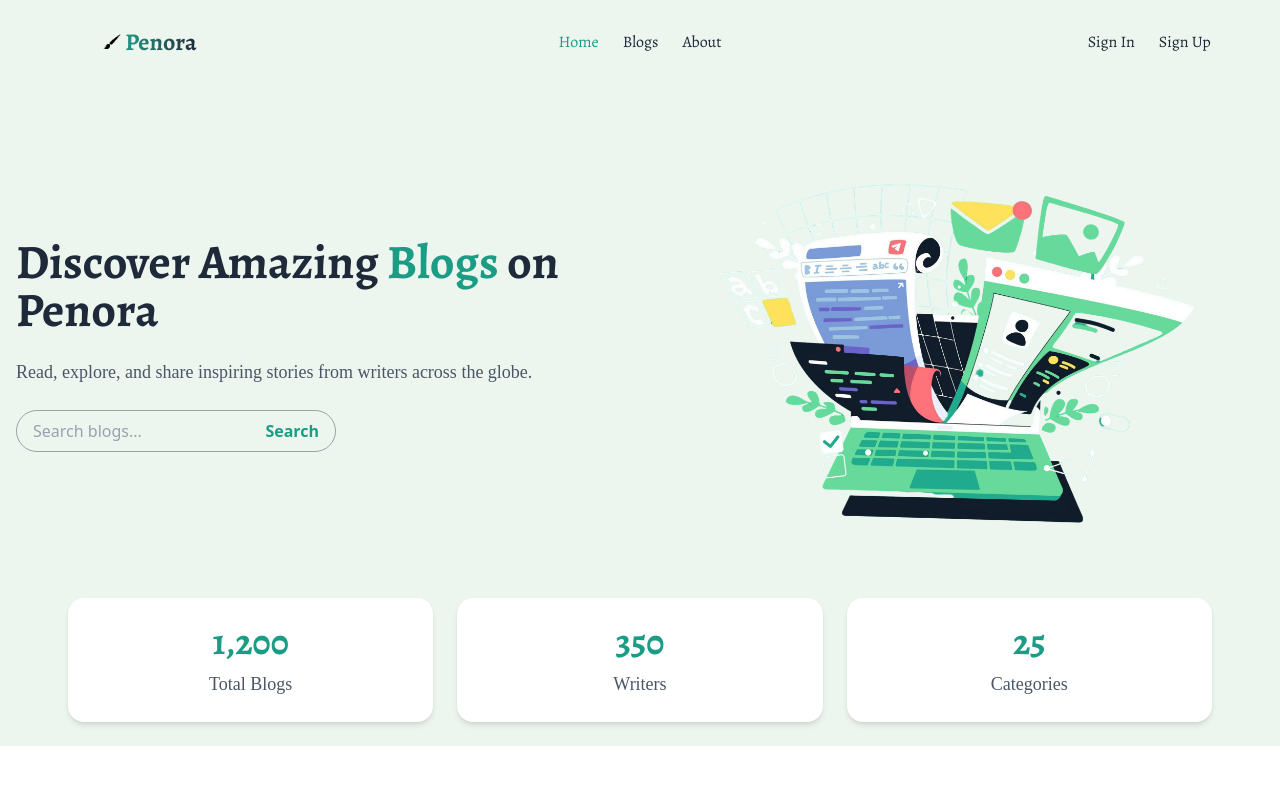
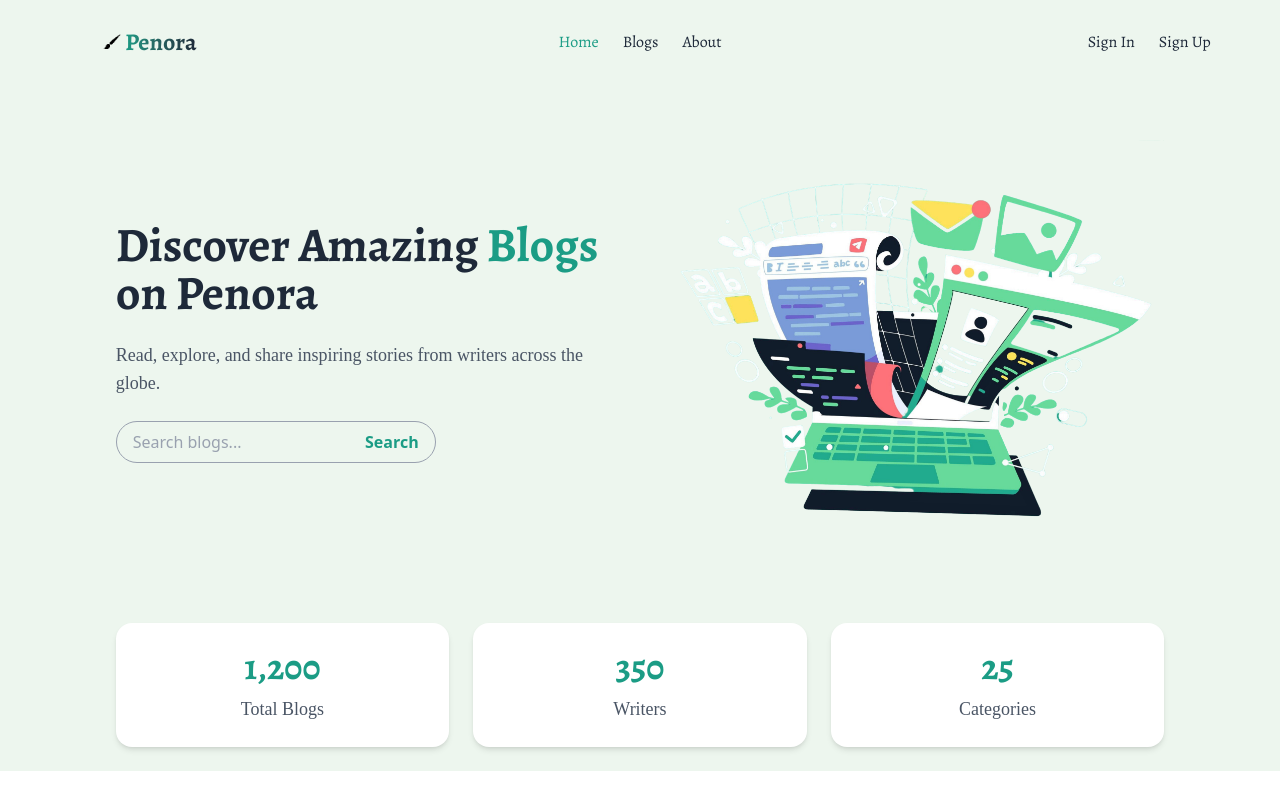
Before and after one commit to tasninanika/Penora-Client, a React (Vite) app: page / in a window 1280 px wide. Built offline with nearby package versions, Linux system fonts and the light colour scheme; a web font is replaced by a local one.

Commit message:
create stats counter

```diff
--- a/src/components/home/Hero.jsx
+++ b/src/components/home/Hero.jsx
@@ -11,7 +11,7 @@ const Hero = () => {
   };
 
   return (
-    <section className="mt-8 flex flex-col-reverse md:flex-row items-center md:justify-between">
+    <section className="w-11/12 mx-auto mt-8 flex flex-col-reverse md:flex-row items-center md:justify-between gap-10">
       {/* Left Side - Text */}
       <motion.div
         className="md:w-1/2 text-center md:text-left space-y-6"
--- a/src/components/home/StatsCounter.jsx
+++ b/src/components/home/StatsCounter.jsx
@@ -9,7 +9,7 @@ const StatsCounter = () => {
   ];
 
   return (
-    <section className="w-11/12 mx-auto mt-12 grid grid-cols-1 sm:grid-cols-3 gap-6 text-center">
+    <section className="w-11/12 mx-auto mt-20 grid grid-cols-1 sm:grid-cols-3 gap-6 text-center">
       {stats.map((stat, index) => (
         <motion.div
           key={index}
--- a/src/pages/Home.jsx
+++ b/src/pages/Home.jsx
@@ -4,7 +4,7 @@ import StatsCounter from "../components/home/StatsCounter";
 
 const Home = () => {
   return (
-    <div>
+    <div className="w-11/12 mx-auto">
       <Hero></Hero>
       <StatsCounter></StatsCounter>
     </div>
```
